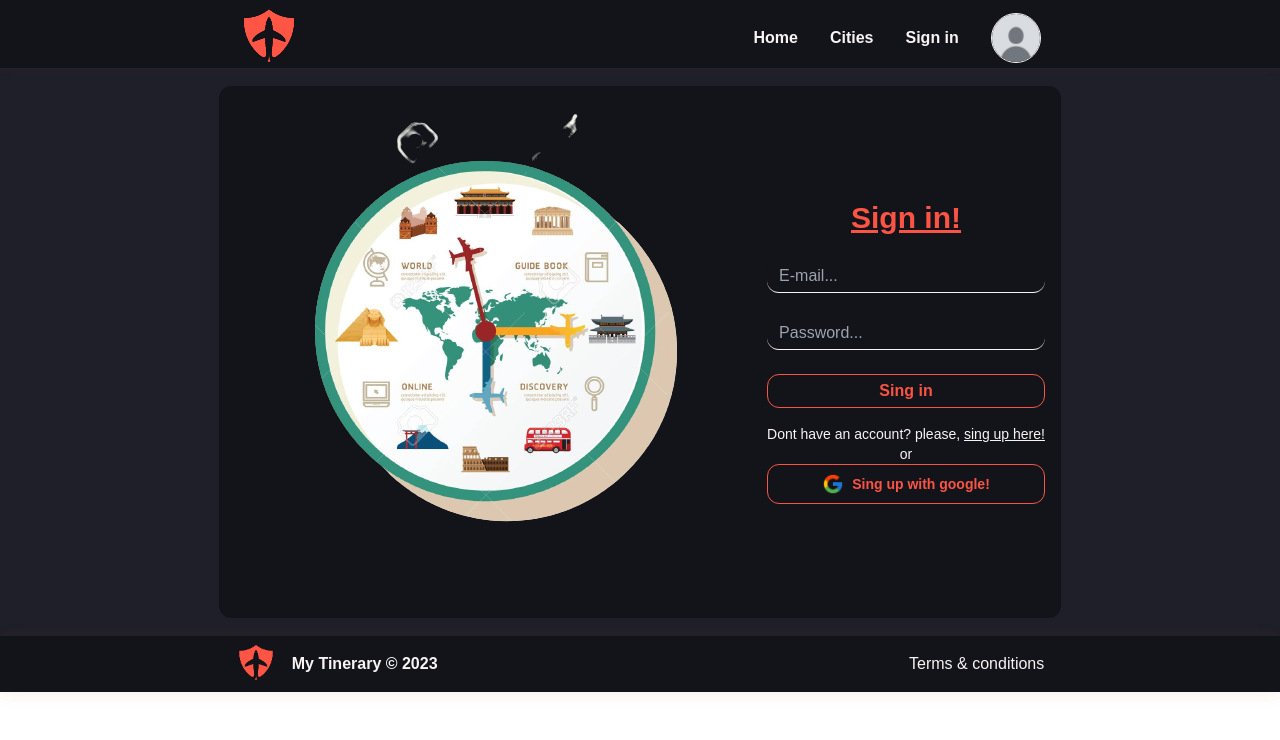
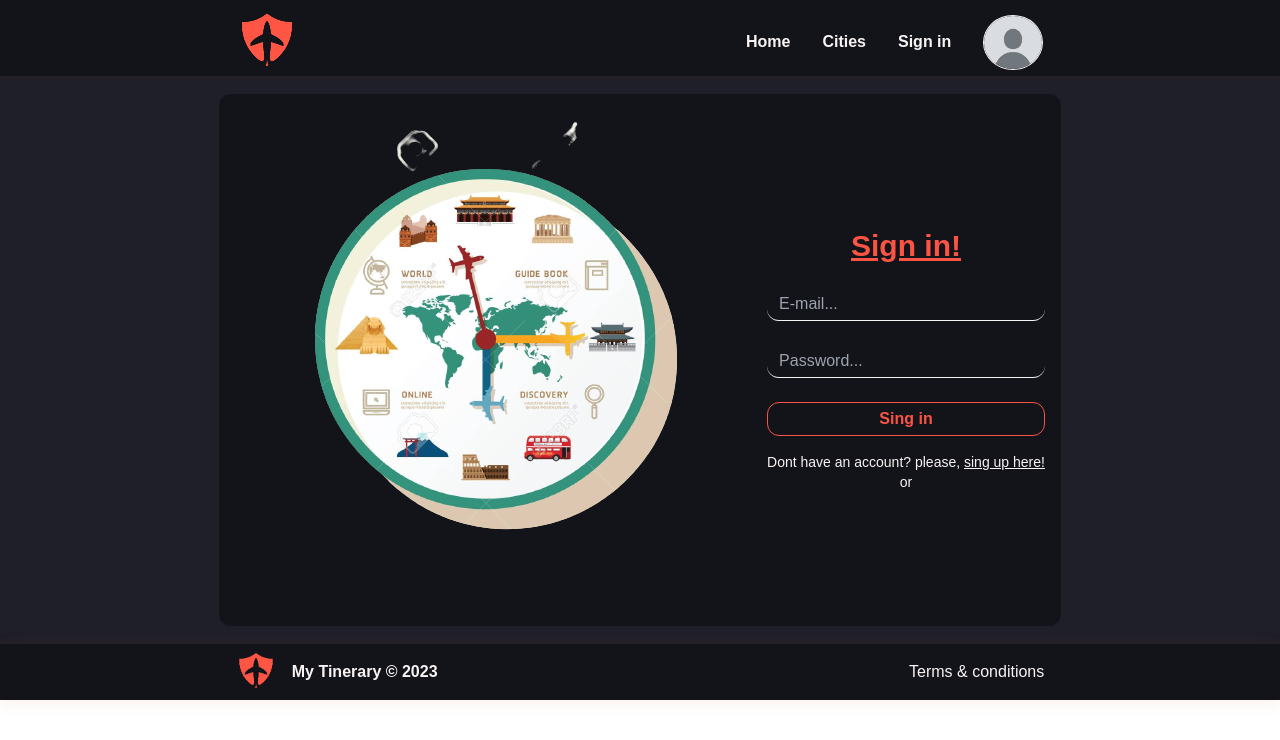
Before and after one commit to MarcosCakin/Kya, a React (Vite) app: page /signin in a window 1280 px wide. Shown: the top 740 px of the page. Built offline with nearby package versions, Linux system fonts and the light colour scheme.

Commit message:
google signin

```diff
--- a/index.html
+++ b/index.html
@@ -4,6 +4,7 @@
     <meta charset="UTF-8" />
     <meta name="viewport" content="width=device-width, initial-scale=1.0" />
     <title> MyTinerary</title>
+    <script src="https://accounts.google.com/gsi/client" async></script>
     <link rel="shortcut icon" type="image/x-icon" href="./favicon.ico" />
   </head>
   <body>
--- a/src/components/GoogleButton.jsx
+++ /dev/null
@@ -1,10 +0,0 @@
-const GoogleButton = () => {
-  return (
-    <button type="submit" className="flex items-center justify-center space-x-2 bg-dark text-primary rounded-xl
-     p-2 w-full  border border-primary font-bold hover:bg-primary hover:text-dark">
-        <img src="/googleI.png" className="w-[22px]" />
-        <p> Sing up with google! </p>
-    </button>
-  )
-}
-export default GoogleButton
--- /dev/null
+++ b/src/components/GoogleSignin.jsx
@@ -0,0 +1,41 @@
+import axios from "axios";
+import { useEffect, useRef } from "react"
+
+const GoogleSignin = () => {
+
+  const googleButton = useRef();
+
+  const handleCredentialResponse = async (response)=>{
+    const data = {
+      token_id: response.credential
+    }
+
+    const userResponse = await axios.post('http://localhost:8000/api/auth/google', data);
+    console.log(userResponse)
+
+  }
+
+  useEffect(()=>{
+    window.onload = function () {
+      window.google.accounts.id.initialize({
+        client_id: "904137735491-l9u2bci9gobe9701k9f0grliguqll6lf.apps.googleusercontent.com",
+        callback: handleCredentialResponse
+      });
+      window.google.accounts.id.renderButton(
+        googleButton.current,
+        { type:"standard",shape:"pill", theme: "filled_blue",text:"signup_with", size: "large",locale:"en-US",logo_alignment:"left"}
+      );
+    }
+}, [])
+
+  return (
+    <div ref={googleButton}></div>
+  )
+}
+export default GoogleSignin
+
+  // <button type="submit" className="flex items-center justify-center space-x-2 bg-dark text-primary rounded-xl
+  //  p-2 w-full  border border-primary font-bold hover:bg-primary hover:text-dark">
+  //     <img src="/googleI.png" className="w-[22px]" />
+  //     <p> Sing up with google! </p>
+  // </button>
--- a/src/components/Header.jsx
+++ b/src/components/Header.jsx
@@ -24,7 +24,7 @@ function Header() {
 
 return (
         <header className='bg-dark navShadow'>
-            <div className='mx-auto px-4 sm:px-5 lg:px-8'>
+            <div className='mx-auto py-1 px-4 sm:px-5 lg:px-8'>
                 <div className='flex items-center justify-around pt-2'>
 
                     <div className='flex items-center'>
@@ -40,7 +40,7 @@ return (
                                 links.map((link) =>
                                     (<Link className='text-light font-bold hover:text-primary' key={link.title} to={link.to}>{link.title}</Link>))
                             }
-                            <img className='w-[50px] h-[50px] rounded-[100%] object-cover border border-light'
+                            <img className='w-[60px] h-[55px] rounded-[100%] object-cover border border-light'
                               src={user ? user.photo : defaultPhoto} alt="User photo" />
                         </div>
 
@@ -62,7 +62,7 @@ return (
                         {
                             links.map((link) => (<Link onClick={() => {setOpen(false)}} className='text-light font-bold hover:text-primary' key={link.title} to={link.to}>{link.title}</Link>))
                         }
-                        <img className='max-w-[50px] rounded-full' src={user ? user.photo : defaultPhoto} alt="User photo" />
+                        <img className='w-[60px] h-[60px] rounded-[100%] object-cover border border-light' src={user ? user.photo : defaultPhoto} alt="User photo" />
                     </div>
                 </div>
             ) : null }
--- a/src/pages/SignIn.jsx
+++ b/src/pages/SignIn.jsx
@@ -1,6 +1,6 @@
 import { useDispatch, useSelector } from "react-redux";
 import { user_login } from "../store/actions/userActions";
-import GoogleButton from "../components/GoogleButton";
+import GoogleSignin from "../components/GoogleSignin";
 import { useState } from "react";
 
 const SignIn = () => {
@@ -58,7 +58,7 @@ const SignIn = () => {
               <p className="text-sm text-center">
                   Dont have an account? please, <a className="underline" href="/signup">sing up here!</a><br />
                 <span className="pb-2">or</span>
-                <GoogleButton />
+                <GoogleSignin />
               </p>
               </div>
             </form>
```
